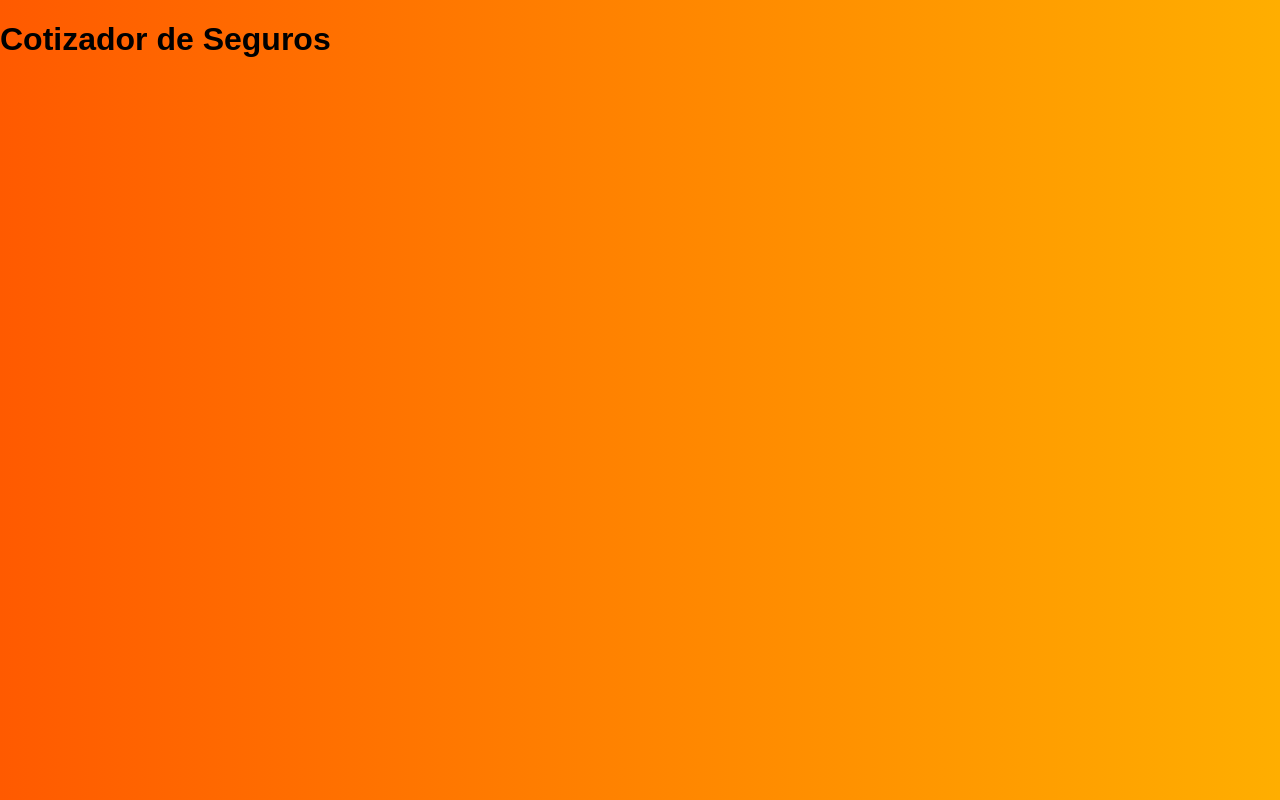
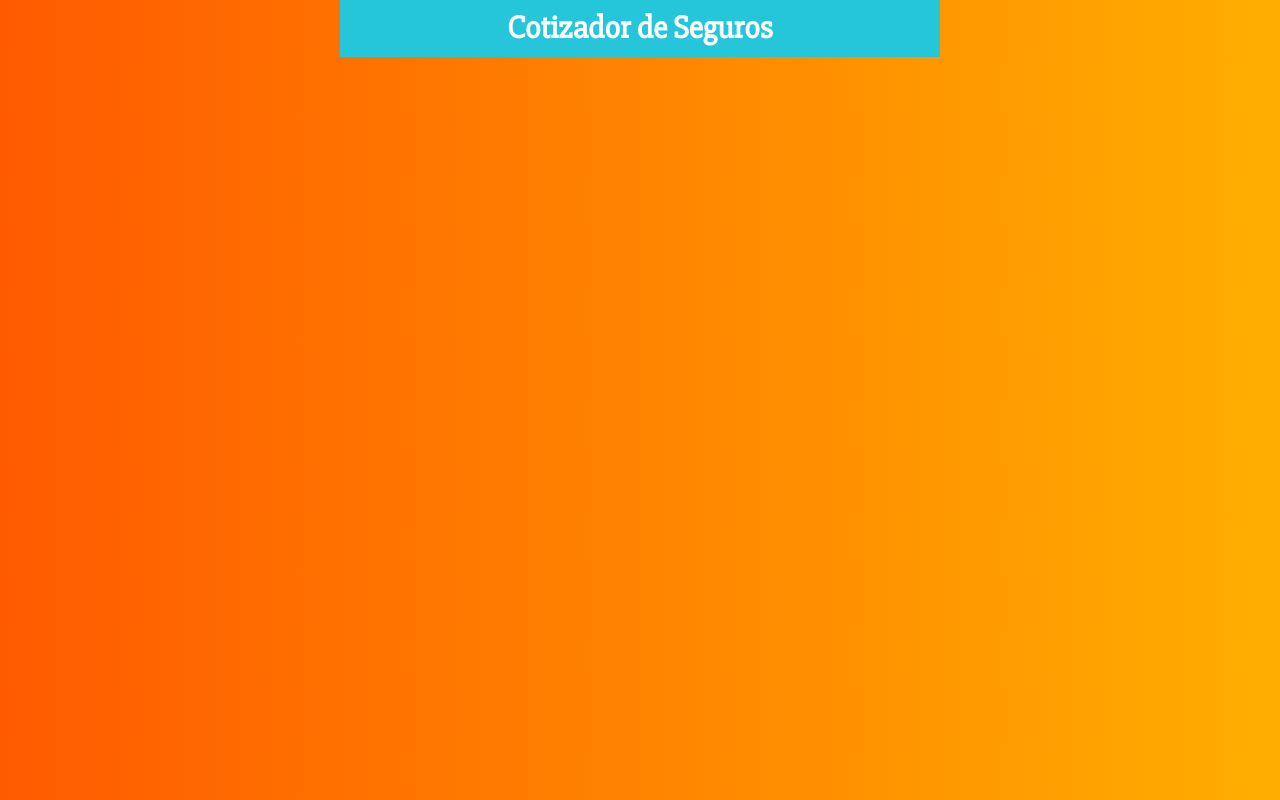
Before and after one commit to OsirisRoman/cotizador, a React (Create React App) app: page / in a window 1280 px wide. Built offline with nearby package versions, Linux system fonts and the light colour scheme.

Commit message:
Se agregaron styled components al proyecto.

```diff
--- a/package.json
+++ b/package.json
@@ -3,6 +3,8 @@
   "version": "0.1.0",
   "private": true,
   "dependencies": {
+    "@emotion/react": "^11.1.1",
+    "@emotion/styled": "^11.0.0",
     "@testing-library/jest-dom": "^5.11.4",
     "@testing-library/react": "^11.1.0",
     "@testing-library/user-event": "^12.1.10",
--- a/src/App.js
+++ b/src/App.js
@@ -1,11 +1,12 @@
-import { Fragment } from 'react';
 import Header from './Componentes/Header/Header';
+
+import { Contenedor, ContenedorFormulario } from './App.styles';
 
 function App() {
   return (
-    <Fragment>
+    <Contenedor>
       <Header titulo='Cotizador de Seguros' />
-    </Fragment>
+    </Contenedor>
   );
 }
 
--- /dev/null
+++ b/src/App.styles.js
@@ -0,0 +1,11 @@
+import styled from '@emotion/styled';
+
+export const Contenedor = styled.div`
+  max-width: 600px;
+  margin: 0 auto;
+`;
+
+export const ContenedorFormulario = styled.div`
+  background-color: #fff;
+  padding: 3rem;
+`;
--- /dev/null
+++ b/src/Componentes/Header/Contenedor.styles.js
@@ -0,0 +1,15 @@
+import styled from '@emotion/styled';
+
+export const ContenedorHeader = styled.header`
+  background-color: #26c6da;
+  padding: 10px;
+  font-weight: bold;
+  color: #ffffff;
+`;
+
+export const TextoHeader = styled.h1`
+  font-size: 2rem;
+  margin: 0;
+  font-family: 'Slabo 27px', serif;
+  text-align: center;
+`;
--- a/src/Componentes/Header/Header.js
+++ b/src/Componentes/Header/Header.js
@@ -1,10 +1,12 @@
 import React from 'react';
+
+import { ContenedorHeader, TextoHeader } from './Contenedor.styles';
 
 const Header = ({ titulo }) => {
   return (
-    <header>
-      <h1>{titulo}</h1>
-    </header>
+    <ContenedorHeader>
+      <TextoHeader>{titulo}</TextoHeader>
+    </ContenedorHeader>
   );
 };
 
```
Also changed, not shown: 1 other file (tests, documents, lock files or other folders).
